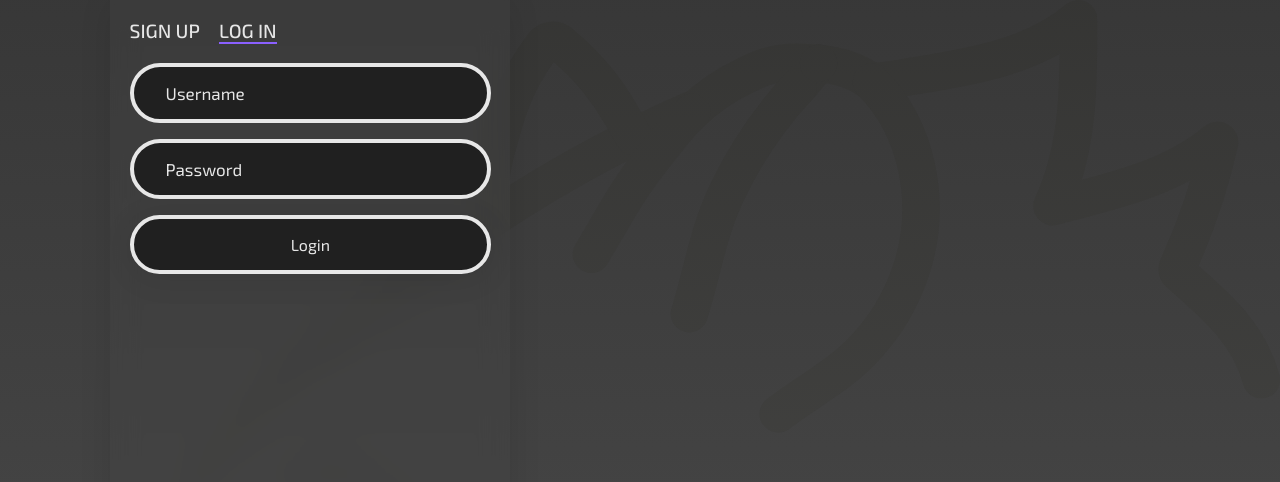
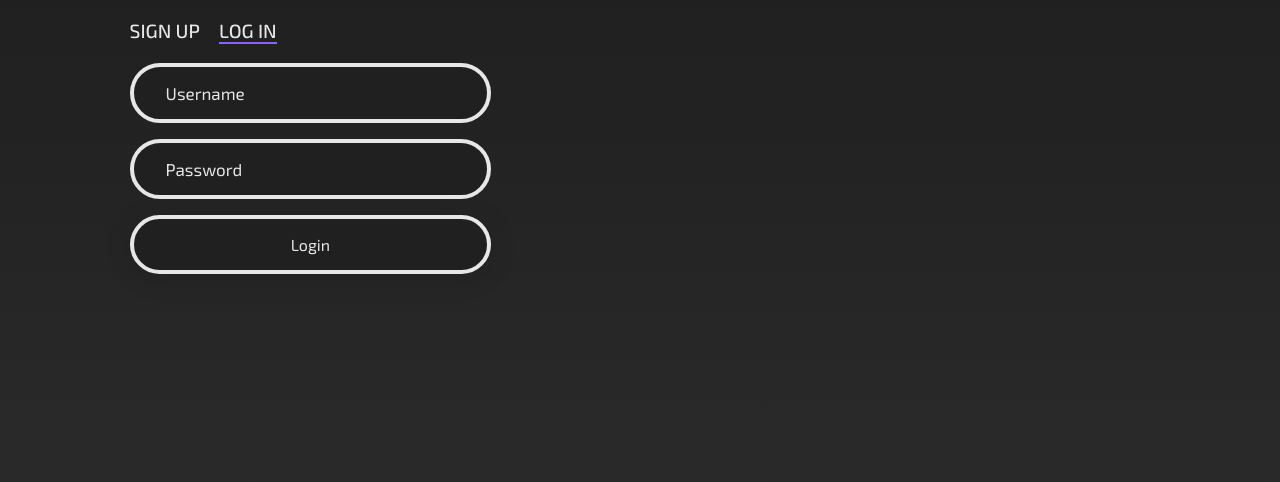
Before and after one commit to rcun-org/rcun-web, a React app: page /login in a window 1280 px wide. Shown: the top 482 px of the page. Built offline with nearby package versions, Linux system fonts and the light colour scheme.

Commit message:
reworked login screen

```diff
--- a/src/components/Login/Login.module.scss
+++ b/src/components/Login/Login.module.scss
@@ -8,6 +8,17 @@
   flex-wrap: wrap;
   overflow-y: auto;
   gap: 2.4rem;
+  animation: fade-in 2s;
+  background: linear-gradient(to bottom, $dark-grey, #303030)
+}
+
+@keyframes fade-in {
+  0% {
+    opacity: 0;
+  }
+  100% {
+    opacity: 1;
+  }
 }
 
 .formContainer {
@@ -17,13 +28,13 @@
   padding: 1.2rem;
   width: 30%;
   min-width: 400px;
-  box-shadow: 0 4px 8px 0 rgba(0, 0, 0, 0.2), 0 6px 20px 0 rgba(0, 0, 0, 0.19);
+  //box-shadow: 0 4px 8px 0 rgba(0, 0, 0, 0.2), 0 6px 20px 0 rgba(0, 0, 0, 0.19);
 
   /* From https://css.glass */
-  background: rgba(67, 67, 67, 0.36);
-  box-shadow: 0 4px 30px rgba(0, 0, 0, 0.1);
-  backdrop-filter: blur(15px);
-  -webkit-backdrop-filter: blur(15px);
+  //background: rgba(67, 67, 67, 0.36);
+  //box-shadow: 0 4px 30px rgba(0, 0, 0, 0.1);
+  //backdrop-filter: blur(15px);
+  //-webkit-backdrop-filter: blur(15px);
 }
 
 .appTitleContainer {
--- a/src/components/Splash/Splash.module.scss
+++ b/src/components/Splash/Splash.module.scss
@@ -6,6 +6,7 @@
   flex-direction: column;
   justify-content: center;
   align-items: center;
+  transform: scale(3);
 }
 
 .splashIconDesign {
@@ -57,7 +58,7 @@
   0% {
     opacity: 0;
   }
-  50% {
+  20% {
     opacity: 0.8;
   }
   70% {
@@ -81,15 +82,16 @@
 .splashContainerText {
   color: $light-grey;
   font-size: 0.8rem;
+  opacity: 0;
   text-transform: uppercase;
-  animation: textAppearance 2s ease-in-out;
+  animation: textAppearance 1s ease-in-out 2s;
 }
 
 @keyframes textAppearance {
   0% {
-    opacity:0;
+    opacity: 0;
   }
   100% {
-    opacity:1;
+    opacity: 1;
   }
 }
--- a/src/components/Splash/SplashContainer.jsx
+++ b/src/components/Splash/SplashContainer.jsx
@@ -7,7 +7,7 @@ const SplashContainer = () => {
         <div className={classes.splashContainer}>
             <SplashIcon className={classes.splashIconDesign} />
             <div className={classes.splashContainerText}>
-                Wait a moment while we load the app.
+                {/*r c u n*/}
             </div>
         </div>
     );
--- a/src/pages/Login.jsx
+++ b/src/pages/Login.jsx
@@ -5,14 +5,14 @@ import loginBg from "../assets/imgs/logo.svg";
 import LoginAppPreview from "../components/Login/LoginAppPreview";
 
 const Login = () => {
-    const containerStyle =  {
-        backgroundImage: `linear-gradient(to bottom, rgba(150, 150, 150, 0.2), rgba(243, 243, 243, 0.2)), url(${loginBg})`,
+    const containerStyle = {
+        // backgroundImage: `linear-gradient(to bottom, $dark-grey, $dark-grey)`, // , url(${loginBg})
         backgroundSize: 'cover'
     }
     return (
         <div className={classes.container} style={containerStyle}>
-            <LoginContainer className = {classes.formContainer}/>
-            <LoginAppPreview className = {classes.appTitleContainer}/>
+            <LoginContainer className={classes.formContainer}/>
+            <LoginAppPreview className={classes.appTitleContainer}/>
         </div>
     );
 };
```
